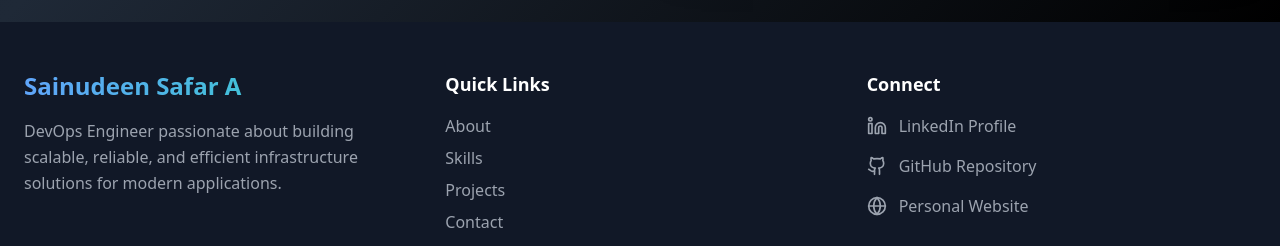
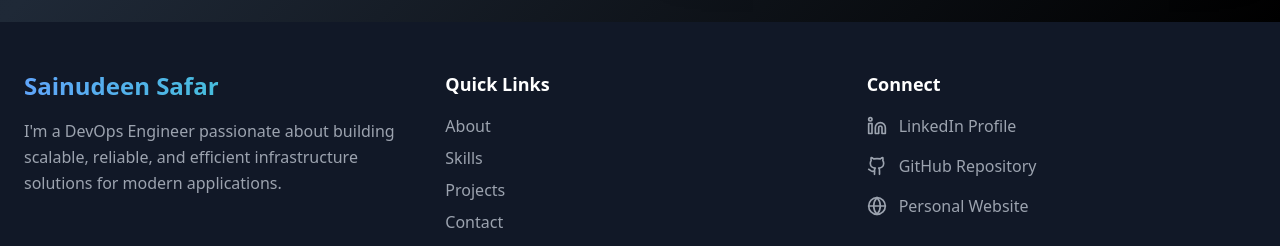
Before and after one commit to sainupopzienz/linux-portfolio-site, a React (Vite) app: page / in a window 1280 px wide. Shown: the part 6754-7000 px from the top of the page. Built offline with nearby package versions, Linux system fonts and the light colour scheme.

Commit message:
Update Footer.tsx

```diff
--- a/src/components/Footer.tsx
+++ b/src/components/Footer.tsx
@@ -11,10 +11,10 @@ const Footer = () => {
           {/* Brand Section */}
           <div>
             <h3 className="text-2xl font-bold mb-4 bg-gradient-to-r from-blue-400 to-teal-400 bg-clip-text text-transparent">
-              Sainudeen Safar A
+              Sainudeen Safar
             </h3>
             <p className="text-gray-400 leading-relaxed">
-              DevOps Engineer passionate about building scalable, reliable, and efficient
+              I'm a DevOps Engineer passionate about building scalable, reliable, and efficient
               infrastructure solutions for modern applications.
             </p>
           </div>
```
